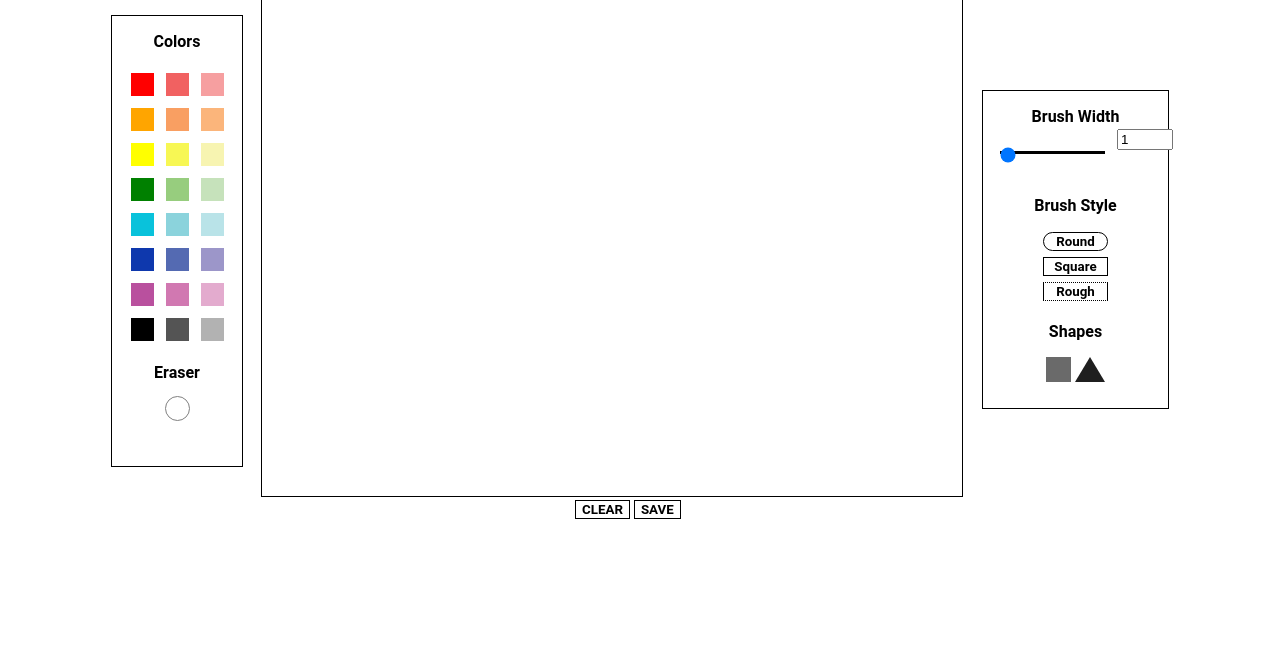
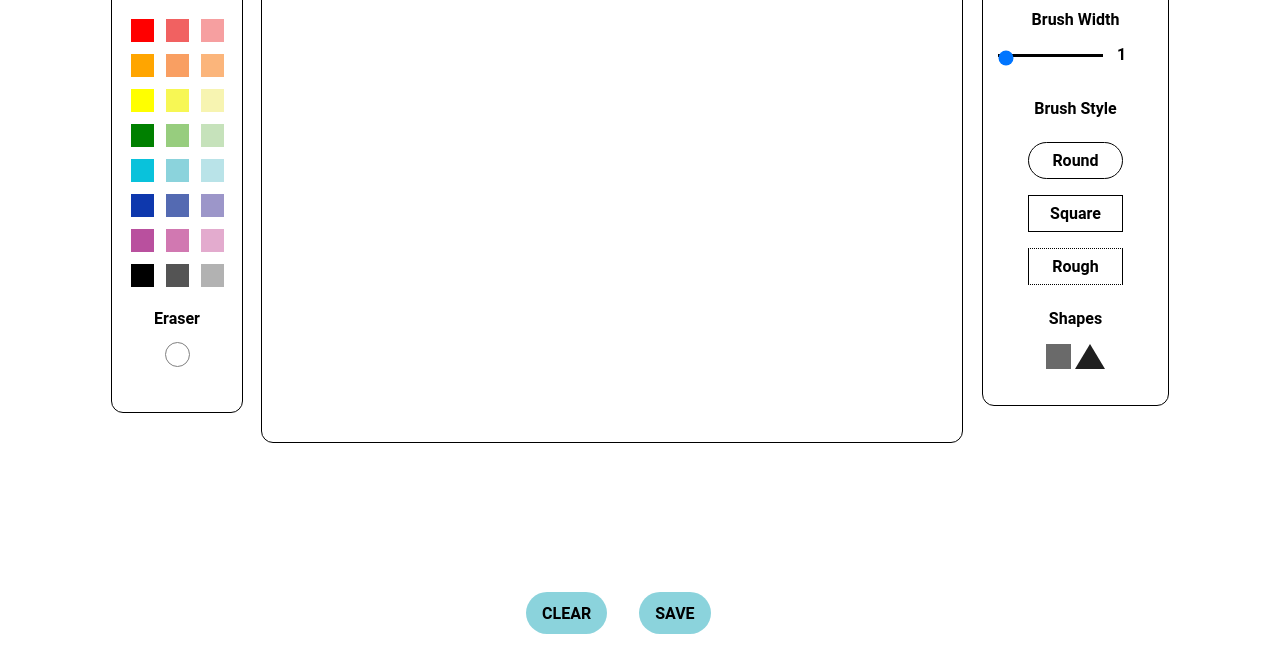
Before and after one commit to snehasharma1111/paint, a website: page index.html in a window 1280 px wide. Shown: the part 143-800 px from the top of the page. Drawn offline with Linux system fonts and the light colour scheme.

Commit message:
added favicon and modified styles

```diff
--- a/index.html
+++ b/index.html
@@ -5,7 +5,8 @@
 		<meta http-equiv="X-UA-Compatible" content="IE=edge" />
 		<meta name="viewport" content="width=device-width, initial-scale=1.0" />
 		<title>HTML Canvas Paint</title>
-        <link rel="stylesheet" href="./style.css">
+		<link rel="stylesheet" href="./style.css" />
+		<link rel="shortcut icon" href="favicon.png" type="image/x-icon" />
 	</head>
 	<body>
 		<div id="paintbg">
@@ -51,7 +52,7 @@
 					id="myCanvas"
 					width="700"
 					height="500"
-					style="border: 1.5px solid #000000"
+					style="border: 1.5px solid #000000; border-radius: 12px"
 				>
 					Canvas not supporeted in IE 8 and earlier versions
 					srry</canvas
--- a/style.scss
+++ b/style.scss
@@ -8,8 +8,14 @@ a {
 	text-decoration: none;
 }
 
+button,
+input {
+	all: unset;
+}
+
 #title {
-	font-size: 50px;
+	font-size: 2rem;
+	line-height: 2.5rem;
 	text-align: center;
 	letter-spacing: -2px;
 	font-weight: normal;
@@ -170,14 +176,16 @@ a {
 	float: left;
 	margin-right: 18px;
 	border: 1px solid black;
+	border-radius: 12px;
 }
 
 #linepanel {
-	margin-top: 75px;
 	width: 185px;
-	height: 317px;
 	float: right;
 	border: 1px solid black;
+	overflow: hidden;
+	border-radius: 12px;
+	padding: 2rem 0;
 }
 
 #canvasarea {
@@ -190,7 +198,14 @@ a {
 #space {
 	width: 130px;
 	height: 24px;
-	margin: 0 auto;
+	margin: 1rem auto;
+	display: flex;
+	justify-content: space-between;
+	align-items: center;
+	position: absolute;
+	bottom: 1rem;
+	left: 50vw;
+	transform: translateX(-100%);
 }
 
 #sliderInput {
@@ -198,21 +213,28 @@ a {
 	height: 15px;
 	float: right;
 	margin-right: 37px;
-	margin-top: -13px;
 }
 
 .button {
-	background-color: white;
-	color: black;
-	border: 1px solid black;
-	outline: 0;
-	margin-top: 5px;
 	font-family: "Roboto", sans-serif;
-	font-weight: bold;
+	padding: 0.7rem 1rem;
+	background-color: #8bd3dc;
+	display: inline-flex;
+	justify-content: center;
+	align-items: center;
+	border-radius: 500px;
+	cursor: pointer;
+	margin: 0 1rem;
 }
 
 #round {
-	border-radius: 10px;
+	border-radius: 500px;
+}
+#round,
+#square,
+#rough {
+	padding: 0.5rem 0.875rem;
+	margin: 0.5rem;
 }
 
 #rough {
```
Also changed, not shown: favicon.png (added), style.css.
